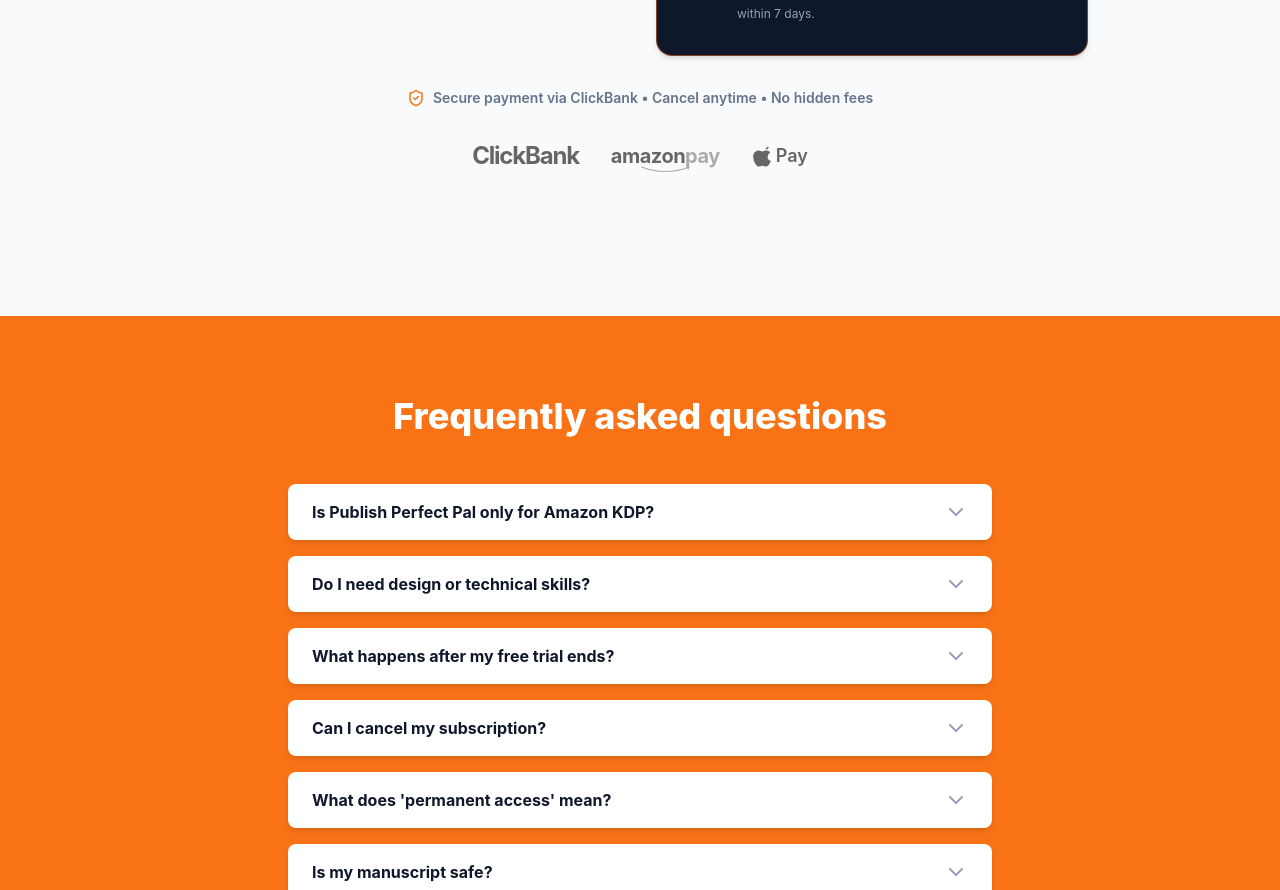
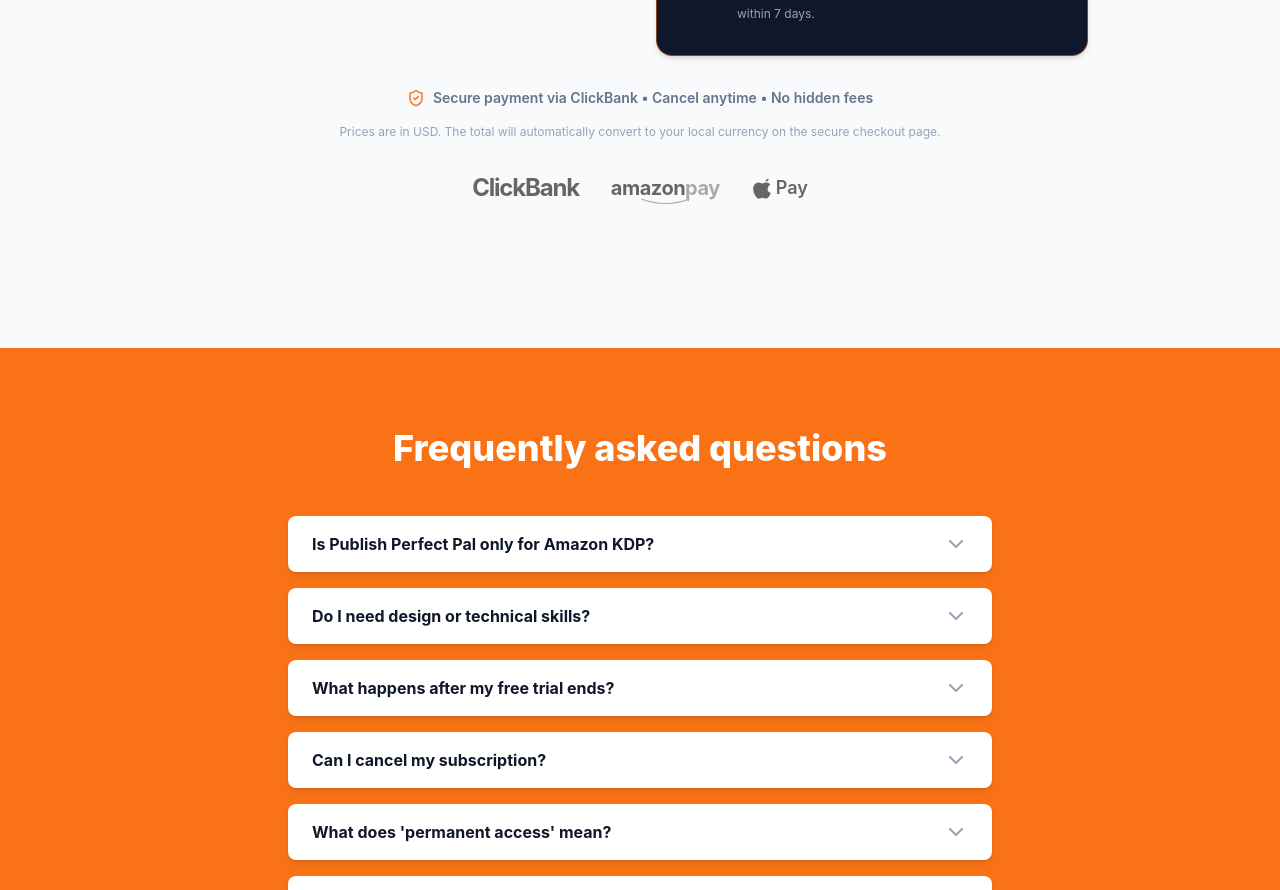
Before and after one commit to madebyakosua-arch/Publish-Perfect-Pal, a React (Vite) app: page / in a window 1280 px wide. Shown: the part 7440-8330 px from the top of the page. Built offline with nearby package versions, Linux system fonts and the light colour scheme.

Commit message:
feat: Add currency conversion disclaimer
Adds a disclaimer to the pricing section clarifying that prices are in USD and will convert to local currency at checkout. This enhances clarity for international users.

```diff
--- a/components/Pricing.tsx
+++ b/components/Pricing.tsx
@@ -222,6 +222,9 @@ export const Pricing: React.FC = () => {
             <Icons.ShieldCheck className="text-brand-500" size={18} />
             Secure payment via ClickBank • Cancel anytime • No hidden fees
           </p>
+          <p className="text-slate-400 text-xs mt-2">
+            Prices are in USD. The total will automatically convert to your local currency on the secure checkout page.
+          </p>
 
           {/* Payment Logos */}
           <div className="flex flex-wrap justify-center gap-x-8 gap-y-4 items-center opacity-70 grayscale hover:grayscale-0 transition-all duration-300 pt-4">
```
